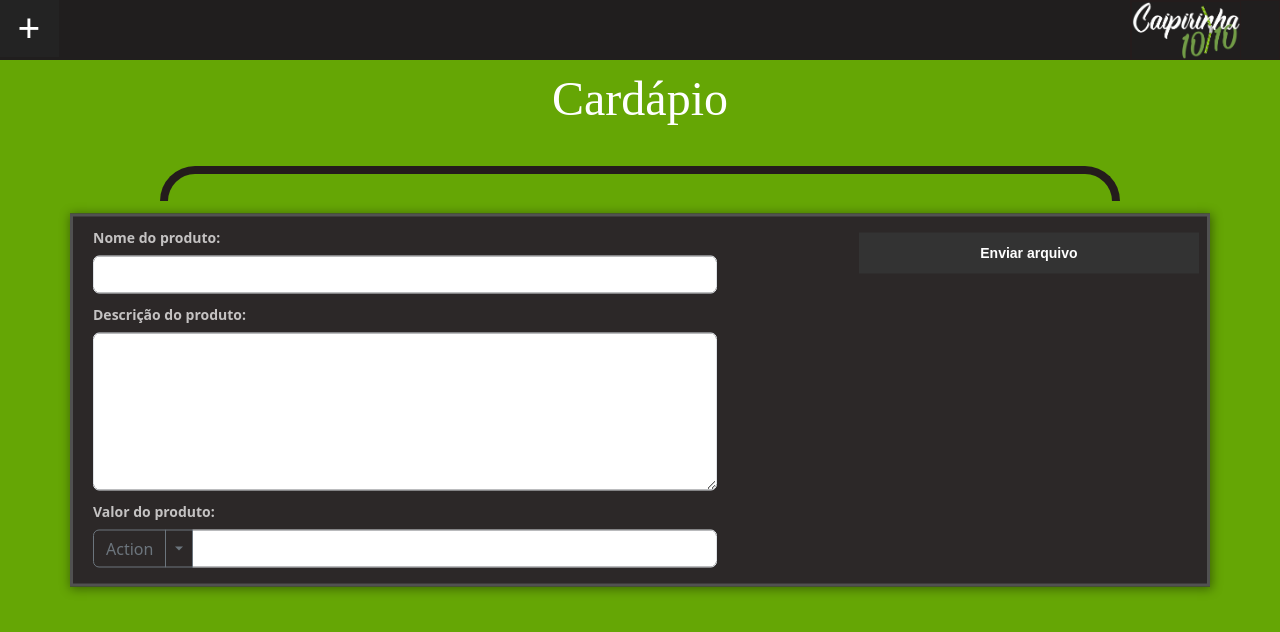
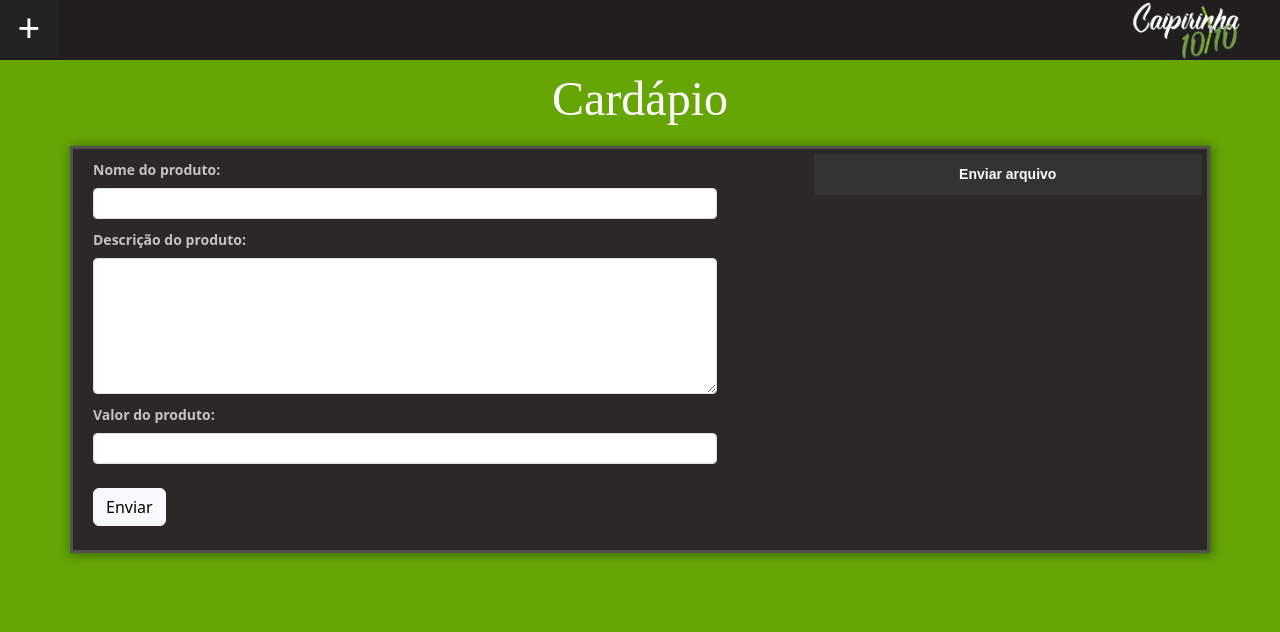
Before and after one commit to Danillohz/virtualstore, a React (Create React App) app: page /#/ceoview in a window 1280 px wide. Shown: the top 632 px of the page. Built offline with nearby package versions, Linux system fonts and the light colour scheme; a web font is replaced by a local one.

Commit message:
Update CeoView v0.0.4

```diff
--- a/src/App.css
+++ b/src/App.css
@@ -116,15 +116,22 @@ header {
 
 .Container-CreateItens {
   position: absolute;
+  width: 82%;
+  max-height: 100%;
+  left: 50%;
   background-color: #2c2828;
   border: 3px rgb(81, 81, 81) solid;
   box-shadow: 1px 1px 10px 1px rgba(0, 0, 0, 0.403);
+
   z-index: 5;
-  transform: translate(-50%, -50%);
+  transform: translate(-50%);
 }
 
 .Container-Img-Product{
-  width: 30%;
+  position: relative;
+  width: 35%;
+  float: right;
+  margin: 5px -7px;
 }
 
 input[type="file"]{
@@ -136,7 +143,7 @@ input[type="file"]{
   display: block;
   width: 100%;
   padding: 10px 0px;
-  margin: 8px auto;
+  margin: 0px auto;
   background-color: #333;
   color: #fff;
   text-align: center;
--- a/src/components/CeoView.js
+++ b/src/components/CeoView.js
@@ -19,9 +19,9 @@ function CeoView() {
         const file = event.target.files[0];
         const reader = new FileReader();
 
-            reader.readAsDataURL(file);
-            reader.onload = () => {
-                setImgProduct(reader.result);
+        reader.readAsDataURL(file);
+        reader.onload = () => {
+            setImgProduct(reader.result);
 
         }
     }
@@ -45,12 +45,13 @@ function CeoView() {
                 <h1>Cardápio</h1>
 
                 {visibleCreateItens && (
-                    <div className="container-sm position-absolute top-50 start-50 Container-CreateItens">
-                        <div className="position-absolute top-0 end-0 m-2 Container-Img-Product">
+                    <div className="container-sm Container-CreateItens">
+                        <div className="Container-Img-Product  ">
 
                             {imgProductValue && (
                                 <div className="Img-Product">
-                                    <img src={imgProductValue} alt="Imagem Selecionada" className="" />
+
+                                    <img src={imgProductValue} alt="Imagem Selecionada" className="img-fluid" />
                                 </div>
                             )}
 
@@ -59,41 +60,23 @@ function CeoView() {
                         </div>
 
                         <div className="w-75">
-                            <div className="w-75 m-2">
-                                <label htmlFor="InputNameProductId" className="form-label">Nome do produto:</label>
-                                <input type="text" className="form-control" name="NameProduct" id="InputNameProductId"></input>
+                            <div class="w-75 m-2">
+                                <label for="InputNameProductId" class="form-label">Nome do produto:</label>
+                                <input type="text" class="form-control form-control-sm" name="NameProduct" id="InputNameProductId"/>
                             </div>
-                            <div className="w-75 m-2">
-                                <label htmlFor="InputProductDescriptionId" className="form-label">Descrição do produto:</label>
-                                <textarea className="form-control" id="InputProductDescriptionId" rows="6"></textarea>
+                            <div class="w-75 m-2">
+                                <label for="InputProductDescriptionId" class="form-label">Descrição do produto:</label>
+                                <textarea class="form-control form-control-sm" id="InputProductDescriptionId" rows="6"></textarea>
                             </div>
-                            <div className="w-75 m-2">
+                            <div class="w-75 m-2">
+                                <div class="w-100">
+                                    <label class="form-label">Valor do produto:</label>
+                                    <input type="number" className="form-control form-control-sm mb-4 " />
+                                </div>
+                            </div>
 
-                                <div className="w-100">
-                                    <label className="form-label">Valor do produto:</label>
-                                    <div className="input-group mb-3 w-100">
-                                        <button type="button" className="btn btn-outline-secondary">Action</button>
-                                        <button type="button" className="btn btn-outline-secondary dropdown-toggle dropdown-toggle-split" data-bs-toggle="dropdown" aria-expanded="false">
-                                            <span className="visually-hidden">Toggle Dropdown</span>
-                                        </button>
-                                        <ul className="dropdown-menu">
-                                            <li><a className="dropdown-item" href="a">$</a></li>
-                                            <li><a className="dropdown-item" href="a">Another action</a></li>
-                                            <li><a className="dropdown-item" href="a">Something else here</a></li>
-                                            <li><hr className="dropdown-divider" /></li>
-                                            <li><a className="dropdown-item" href="a">Separated link</a></li>
-                                        </ul>
-                                        <input type="number" className="form-control" />
-                                    </div>
-                                </div>
-
-
-
-
-
-                            </div>
+                            <button type="submit" className="btn btn-light mb-4 ms-2">Enviar</button>
                         </div>
-
                     </div>
                 )}
 
```
